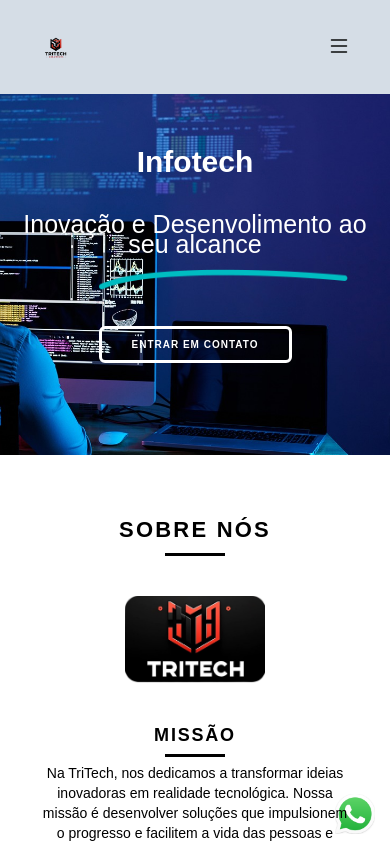
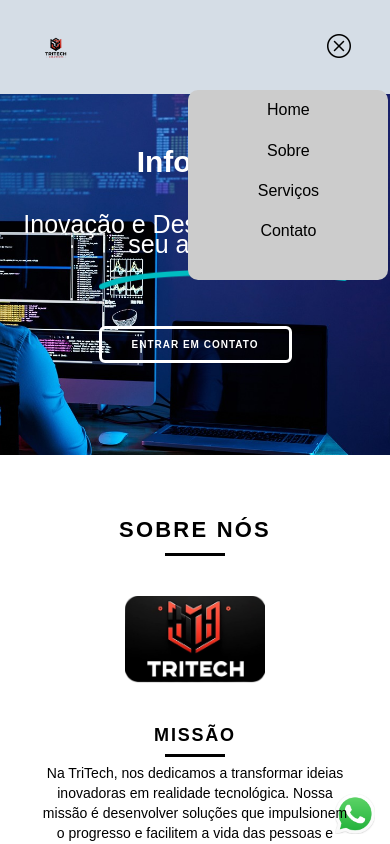
Before and after one commit to davidantunescosta/tritech-solutions, a plain HTML site: page index.html in a window 390 px wide. Both pictures are taken after a click on the element 339 px from the left and 47 px from the top of the page. Shown: the top 844 px of the page. Drawn offline with nearby package versions, Linux system fonts and the light colour scheme.

Commit message:
Ajuste no Mobile

```diff
--- a/assest/css/media-query.css
+++ b/assest/css/media-query.css
@@ -108,10 +108,11 @@
   .dropdown-menu {
     position: absolute;
     right: 0.1rem;
-    top: 75px;
+    top: 90px;
     height: 0;
-    width: 300px;
-    background: rgba(255, 255, 255, 0.1);
+    width: 200px;
+    background: #ccc;
+    color: #000;
     backdrop-filter: blur(15px);
     border-radius: 10px;
     overflow: hidden;
@@ -119,7 +120,11 @@
   }
 
   .dropdown-menu.open {
-    height: 240px;
+    height: 190px;
+  }
+
+  .dropdown-menu.open a {
+    color: #000;
   }
 
   .dropdown-menu li {
--- a/assest/js/modules/menu.js
+++ /dev/null
@@ -1,12 +0,0 @@
-export default function initMenu() {
-  const toggleBtn = document.querySelector('.toggle-btn');
-  const toggleBtnIcon = document.querySelector('.toggle-btn i');
-  const dropDownMenu = document.querySelector('.dropdown-menu ');
-
-  toggleBtn.onclick = function () {
-    dropDownMenu.classList.toggle('open');
-    const isOpen = dropDownMenu.classList.contains('open');
-
-    toggleBtnIcon.classList = isOpen ? 'bi bi-x-circle' : 'bi bi-list';
-  };
-}
--- /dev/null
+++ b/assest/js/modules/menuMobile.js
@@ -0,0 +1,12 @@
+export default function initMenuMobile() {}
+
+const toggleBtn = document.querySelector('.toggle-btn');
+const toggleBtnIcon = document.querySelector('.toggle-btn i');
+const dropDownMenu = document.querySelector('.dropdown-menu ');
+
+toggleBtn.onclick = function () {
+  dropDownMenu.classList.toggle('open');
+  const isOpen = dropDownMenu.classList.contains('open');
+
+  toggleBtnIcon.classList = isOpen ? 'bi bi-x-circle' : 'bi bi-list';
+};
--- a/assest/js/script.js
+++ b/assest/js/script.js
@@ -1,7 +1,7 @@
 import initModal from './modules/modal.js';
-import initMenu from './modules/menu.js';
+import initMenuMobile from './modules/menuMobile.js';
 import initScrollSuave from './modules/scroll-suave.js';
 
 initModal();
-initMenu();
+initMenuMobile();
 initScrollSuave();
```
